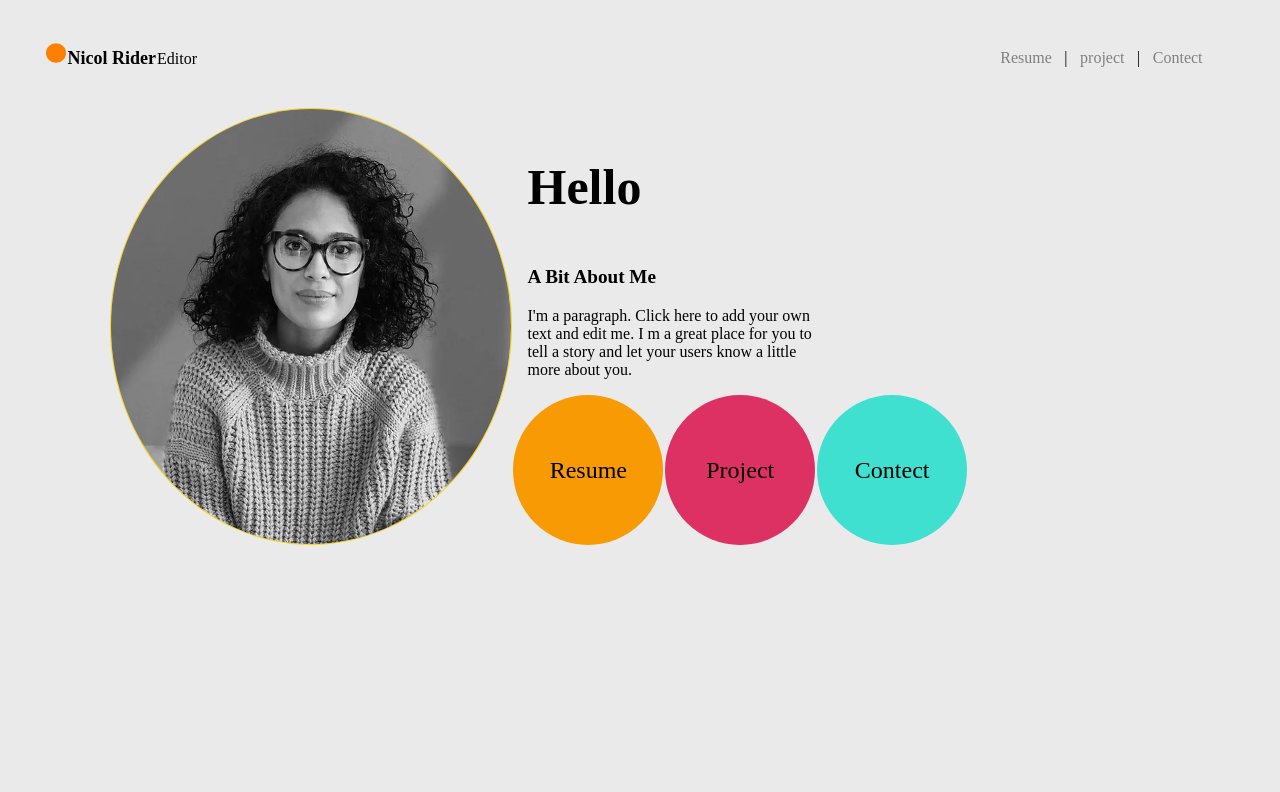
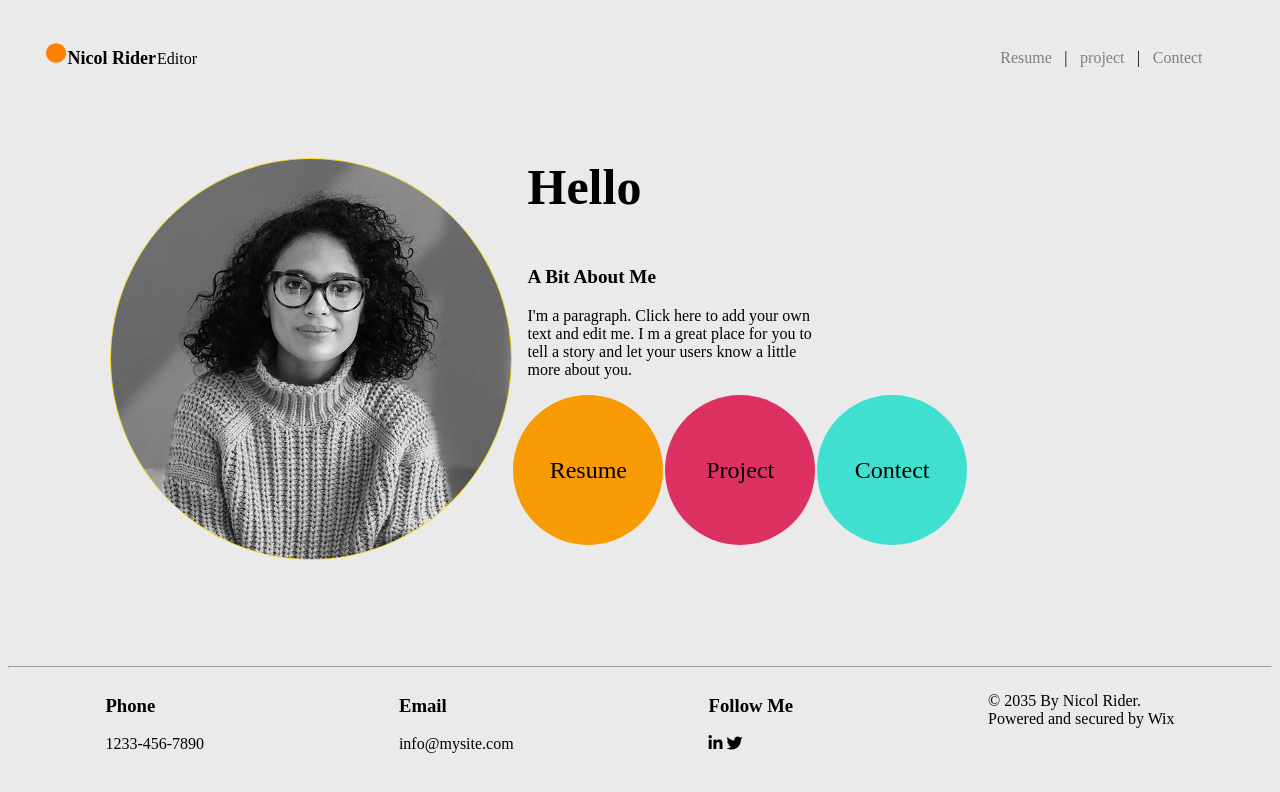
Before and after one commit to NevilKiyada/bootcamp, a plain HTML site: page html/task1/index.html in a window 1280 px wide. Drawn offline with Linux system fonts and the light colour scheme.

Commit message:
task1-complit

```diff
--- a/html/task1/index.html
+++ b/html/task1/index.html
@@ -6,6 +6,9 @@
     <meta name="viewport" content="width=device-width, initial-scale=1.0">
     <title>Document</title>
     <link rel="stylesheet" href="style.css">
+    <link rel="stylesheet" href="https://cdnjs.cloudflare.com/ajax/libs/font-awesome/6.6.0/css/all.min.css"
+        integrity="sha512-Kc323vGBEqzTmouAECnVceyQqyqdsSiqLQISBL29aUW4U/M7pSPA/gEUZQqv1cwx4OnYxTxve5UMg5GT6L4JJg=="
+        crossorigin="anonymous" referrerpolicy="no-referrer" />
 </head>
 
 <body>
@@ -41,19 +44,55 @@
 
             <p>Hello</p>
             <p>A Bit About Me</p>
-            <p>I'm a paragraph. Click here to add your own text and edit me. I m a great place for you to tell a story and let your users know a little more about you.</p>
+            <p>I'm a paragraph. Click here to add your own text and edit me. I m a great place for you to tell a story
+                and let your users know a little more about you.</p>
 
             <div id="cir">
-                <div id="fircir"><p>Resume</p></div>
-                <div id="seccir"><p>Project</p></div>
-                <div id="thrcir"><p>Contect</p></div>
+                <div id="fircir">
+                    <p>Resume</p>
+                </div>
+                <div id="seccir">
+                    <p>Project</p>
+                </div>
+                <div id="thrcir">
+                    <p>Contect</p>
+                </div>
             </div>
 
 
 
         </div>
 
+
     </div>
+
+    <hr>
+
+    <footer>
+        <div>
+            <div>
+                <h3>Phone</h3>
+                <p>1233-456-7890</p>
+            </div>
+            <div>
+                <h3>Email</h3>
+                <a href="emalto: info@mysite.com">info@mysite.com </a>
+            </div>
+            <div>
+                <h3>Follow Me</h3>
+                <div>
+                    <i class="fa-brands fa-linkedin-in"></i>
+                    <i class="fa-brands fa-twitter"></i>
+                </div>
+
+            </div>
+            <div>
+                <p>
+                    © 2035 By Nicol Rider. <br>
+                    Powered and secured by Wix</p>
+            </div>
+        </div>
+    </footer>
 </body>
 
 </html>
--- a/html/task1/style.css
+++ b/html/task1/style.css
@@ -52,6 +52,8 @@ nav{
 .content{
     /* border: 1px solid black; */
     display: flex;
+    height: 550px;
+
 }
 #rgtcon{
     width: 50%;
@@ -60,9 +62,10 @@ nav{
     justify-content: end;
 }
 #imgr{
-
+    margin-top: 50px;
     border: 1px solid gold;
     width: 400px;
+    height: 400px;
     border-radius: 50%;
     overflow: hidden;
 
@@ -134,3 +137,16 @@ nav{
     /* border: 1px solid black; */
     font-size: x-large;
 }
+
+footer{
+    height: 100px;
+
+}
+footer>div{
+    display: flex;
+    justify-content: space-around;
+}
+footer a {
+    text-decoration: none;
+    color: black;
+}
```
